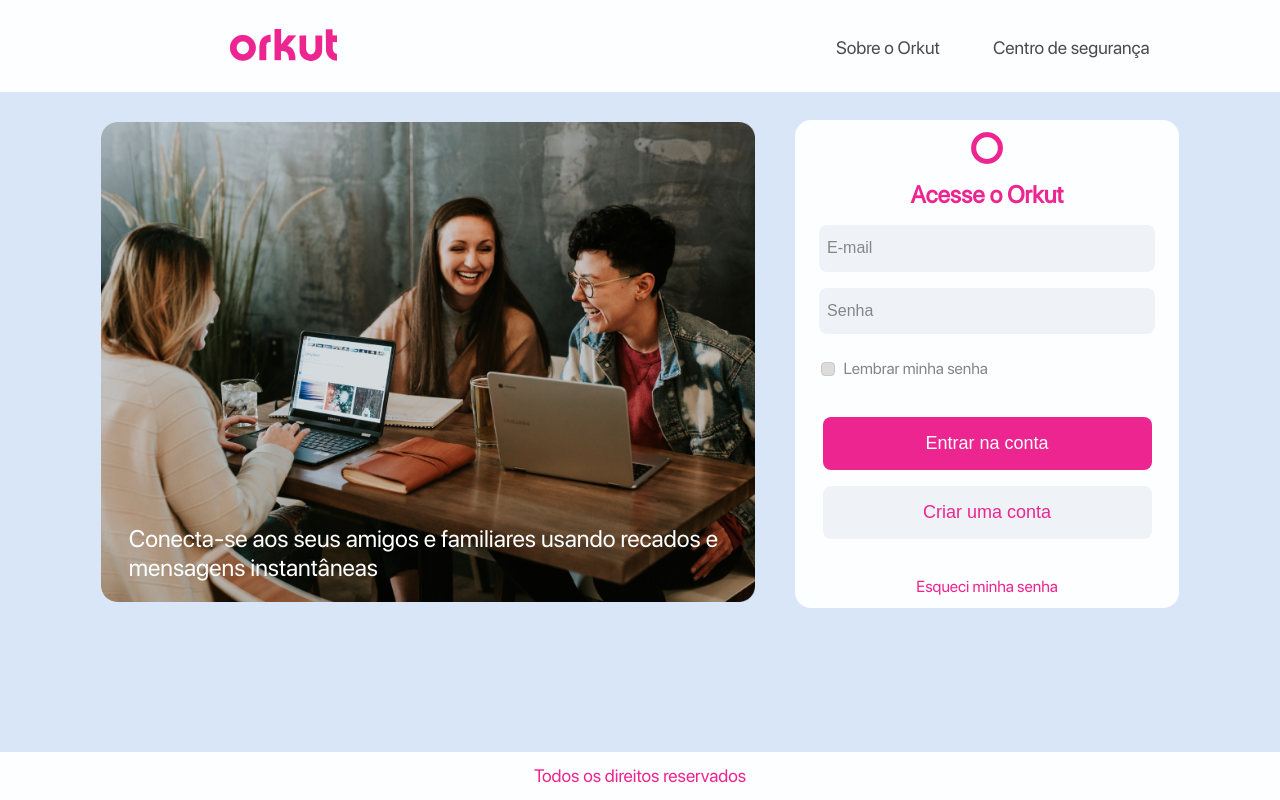
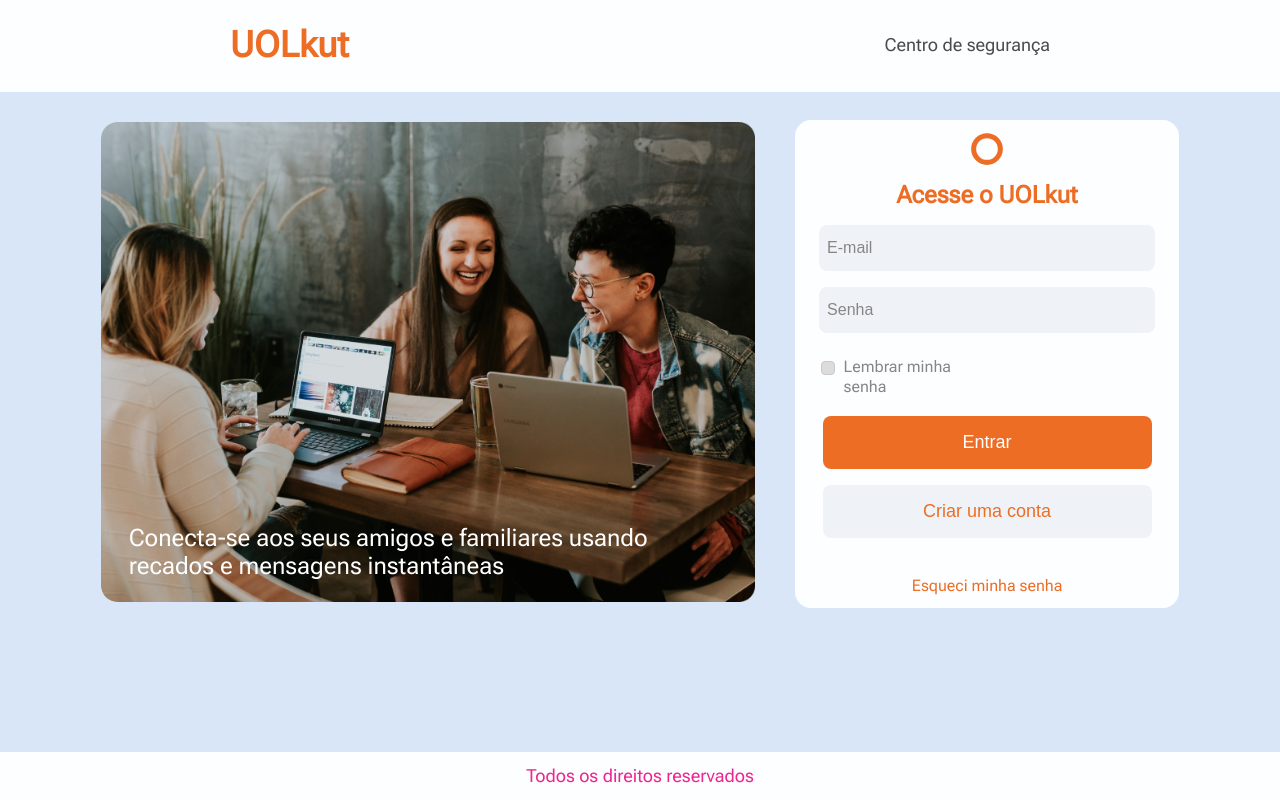
Before and after one commit to Isabelaponte/compass-UOLkut, a React (Vite) app: page / in a window 1280 px wide. Built offline with nearby package versions, Linux system fonts and the light colour scheme.

Commit message:
style: colors login page adjustments

```diff
--- a/src/Components/Form/Form.module.css
+++ b/src/Components/Form/Form.module.css
@@ -13,8 +13,7 @@
 
 .container-form {
     display: flex;
-    background-color: #FDFEFF;
-    /* padding: 1.5rem; */
+    background-color: var(--bg-cards);
     height: 488px;
     border-radius: 1rem;
     align-items: center;
@@ -23,9 +22,9 @@
     width: 384px;
 }
 
-h3 {
+.title {
     font-size: 24px;
-    color: #ED2590;
+    color: var(--primary);
 }
 
 .flex-button {
@@ -40,22 +39,30 @@
 button {
     padding: 1rem;
     border-radius: 0.5rem;
-    background-color: #ED2590;
-    color: #FFF;
     font-size: 18px;
     border-style: none;
     width: 100%;
     margin-top: 1rem;
 }
 
+.btn-signin {
+    background-color: var(--primary);
+    color: white;
+}
+
+.btn-signin:hover {
+    background-color: var(--hover-primary);
+    color: white;
+}
+
 .btn-signup {
-    background-color: #EFF3F8;
-    color:#ED2590;
+    background-color: var(--input);
+    color:var(--primary);
     margin-top: 0;
 }
 
 .btn-signup:hover{
-    background-color: #dcdcdc;
+    background-color: var(--hover-input);
     transition: 0.5s;
 }
 
@@ -67,7 +74,7 @@
     font-size: 16px;
     border-style: none;
     border-radius: 8px;
-    background-color: #EFF3F8;
+    background-color: var(--input);
 }
 
 
@@ -128,7 +135,7 @@
 }
 
 .checkbox input:checked ~ .checkmarkPassword {
-  background-color: #ED2590;
+  background-color: var(--primary);
 }
 
 .password-flex {
@@ -140,7 +147,7 @@
 }
 
 .anchor-password {
-    color: #ED2590;
+    color: var(--primary);
     margin-top: 22px;
 }
 
--- a/src/Components/Form/Form.tsx
+++ b/src/Components/Form/Form.tsx
@@ -1,5 +1,5 @@
 import classes from './Form.module.css';
-import orkut from '../../assets/ps_orkut.png';
+import orkut from '../../assets/ps_orkut.svg';
 import { Props } from '../../pages/Login/LoginPage';
 import { useNavigate } from 'react-router-dom';
 
@@ -84,7 +84,7 @@
         <div className={classes['container-form']}>
                 <div className={classes['brand-form']}>
                     <img src={orkut} className={classes['img-orkut']} alt='Brand Orkut' />
-                    <h3 className={classes.title}>Acesse o Orkut</h3>
+                    <h3 className={classes.title}>Acesse o UOLkut</h3>
                 </div>
                 <form className={classes.form} onSubmit={submitHandler}>
                 <div className={classes['input-container']}>
@@ -121,7 +121,7 @@
                     <div className={classes['flex-button']}>
                         <button className={classes['btn-signin']} >
                             <span className={classes['signin-description']}>
-                                Entrar na conta
+                                Entrar
                             </span>
                         </button>
                         <button className={classes['btn-signup']} onClick={() => props.onFormSwitch('register')}>
--- a/src/Components/Header/Header.module.css
+++ b/src/Components/Header/Header.module.css
@@ -1,6 +1,6 @@
 .header {
   height: 92px;
-    background-color: #FDFEFF;
+  background-color: var(--bg-cards);
   position: fixed;
   width: 100%;
   top: 0;
@@ -8,9 +8,10 @@
 }
 
 .brand {
-    width: 107px;
-    height: 32px;
-    margin-top: 29px;
+  color: var(--primary);
+  font-weight: 800;
+  font-size: 36px;
+  margin-top: 24px;
   margin-left: 230px;
 }
 
@@ -22,30 +23,30 @@
 
 .flex-information {
   display: flex;
-    margin-right: 130px;
+  margin-right: 230px;
 }
 
 .information {
-    margin-top: 34px;
+  margin-top: 24px;
   color: #4B4B4B;
-    width: 157px;
   font-size: 18px;
   font-weight: 400;
   line-height: 24px;
-    letter-spacing: 0px;
   text-align: left;
 }
 
 /* Criação da animação de diminuição */
 @keyframes shrinkBrand {
   to {
-    margin-left: 0px; /* Ajuste o valor para a posição final desejada */
+    margin-left: 0px;
+    /* Ajuste o valor para a posição final desejada */
   }
 }
 
 @media screen and (max-width: 768px) {
   .brand {
-    animation: shrinkBrand 1.5s ease-in-out forwards; /* Utilizamos 'forwards' para manter a posição final */
+    animation: shrinkBrand 1.5s ease-in-out forwards;
+    /* Utilizamos 'forwards' para manter a posição final */
   }
 
   .flex-information {
--- a/src/Components/Header/Header.tsx
+++ b/src/Components/Header/Header.tsx
@@ -1,15 +1,12 @@
 import classes from "./Header.module.css";
-import brand from "../../assets/brand_orkut.png";
-
 const Header = () => {
   return (
     <>
       <header className={classes.header}>
         <div className={classes.flex}>
-          <img src={brand} className={classes.brand} />
+          <p className={classes.brand} >UOLkut</p>
 
           <ul className={classes["flex-information"]}>
-            <li className={classes.information}>Sobre o Orkut</li>
             <li className={classes.information}>Centro de segurança</li>
           </ul>
         </div>
--- a/src/index.css
+++ b/src/index.css
@@ -1,3 +1,14 @@
+:root {
+  --primary: #ed6d25;
+  --hover-primary: #fe9c63;
+  --background: #d9e6f7;
+  --placeholder: #868686;
+  --input: #eff3f8;
+  --hover-input: #dcdcdc;
+  --bg-cards: #FDFEFF;
+
+}
+
 * {
   padding: 0;
   margin: 0;
@@ -5,13 +16,23 @@
 }
 
 body {
-  background-color: #d9e6f7;
-  font-family: SFProDisplay;
+  background-color: var(--background);
+  font-family: RobotoFlex;
   align-items: center;
   justify-content: center;
+}
+
+
+button {
+  cursor: pointer;
 }
 
 @font-face {
   font-family: SFProDisplay;
   src: url(./fonts/SFPRODISPLAYREGULAR.OTF);
 }
+
+@font-face {
+  font-family: RobotoFlex;
+  src: url(./fonts/RobotoFlex-Regular.ttf);
+}
```
Also changed, not shown: src/assets/ps_orkut.svg (added), src/fonts/RobotoFlex-Regular.ttf (added). Lines whose indentation alone changed are shown as unchanged.
